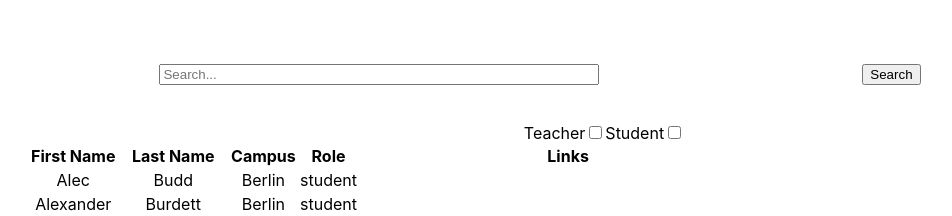
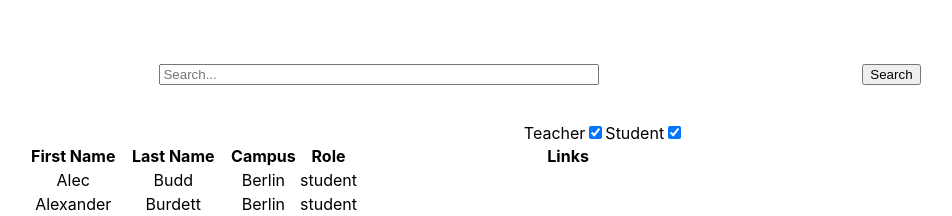
Before and after one commit to ironhack-labs-369/lab-react-ironbook, a React (Create React App) app: page / in a window 1280 px wide. Shown: the top 216 px of the page, without its empty margins (36-988 px from the left). Built offline with nearby package versions, Linux system fonts and the light colour scheme.

Commit message:
checkbox under construction

```diff
--- a/src/App.js
+++ b/src/App.js
@@ -6,8 +6,8 @@ import { v4 as uuidv4 } from 'uuid';
 function App() {
     const [searchField, setSearchField] = useState('');
     const [users, setUsers] = useState(usersJson);
-    const [roleTeacher, setRoleTeacher] = useState(false);
-    const [roleStudent, setRoleStudent] = useState(false);
+    const [isTeacher, setIsTeacher] = useState(true);
+    const [isStudent, setIsStudent] = useState(true);
 
     const handleChange = (event) => {
         setSearchField(event.target.value);
@@ -15,11 +15,14 @@ function App() {
 
     const handleCheck = (event) => {
         if (event.target.name === 'teacher') {
-            setRoleTeacher(() => !roleTeacher);
+            setIsTeacher(() => !isTeacher);
         } else {
-            setRoleStudent(() => !roleStudent);
+            setIsStudent(() => !isStudent);
         }
     };
+
+    //  {isTeacher && person.role === 'teacher'}
+    // {isStudent && person.role === 'student'}
 
     const handleSubmit = (event) => {
         event.preventDefault();
@@ -33,6 +36,7 @@ function App() {
                     .includes(searchField.toLowerCase())
             );
         });
+
         console.log('filteredSearch', filteredSearch);
         setUsers(() => [...filteredSearch]);
         // setSearchField('');
@@ -73,14 +77,14 @@ function App() {
             <input
                 type="checkbox"
                 name="teacher"
-                checked={roleTeacher}
+                checked={isTeacher}
                 onChange={handleCheck}
             />
             <label htmlFor="student">Student</label>
             <input
                 type="checkbox"
                 name="student"
-                checked={roleStudent}
+                checked={isStudent}
                 onChange={handleCheck}
             />
             <table style={{ margin: '0 0 10% 5%' }}>
```
